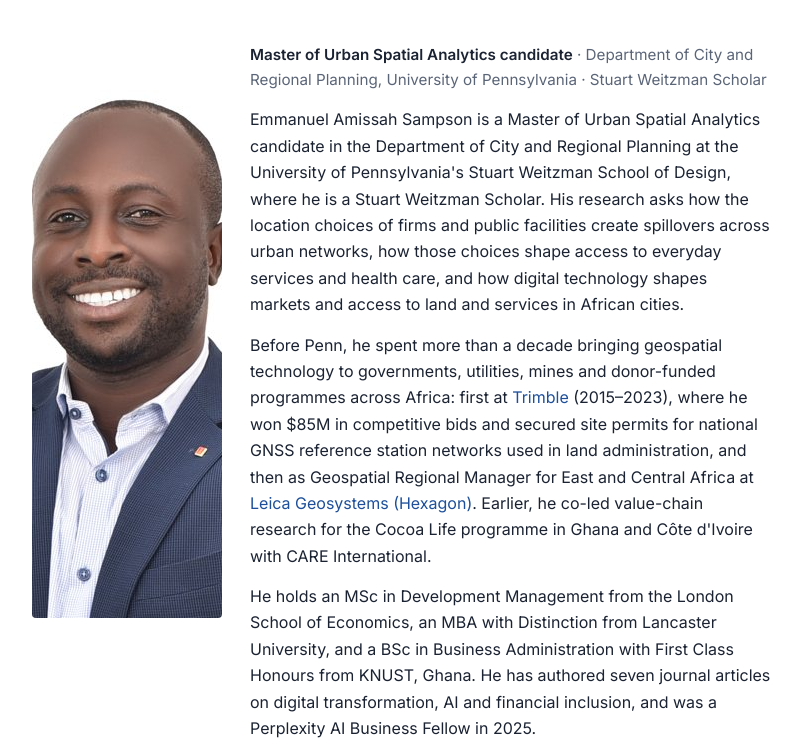
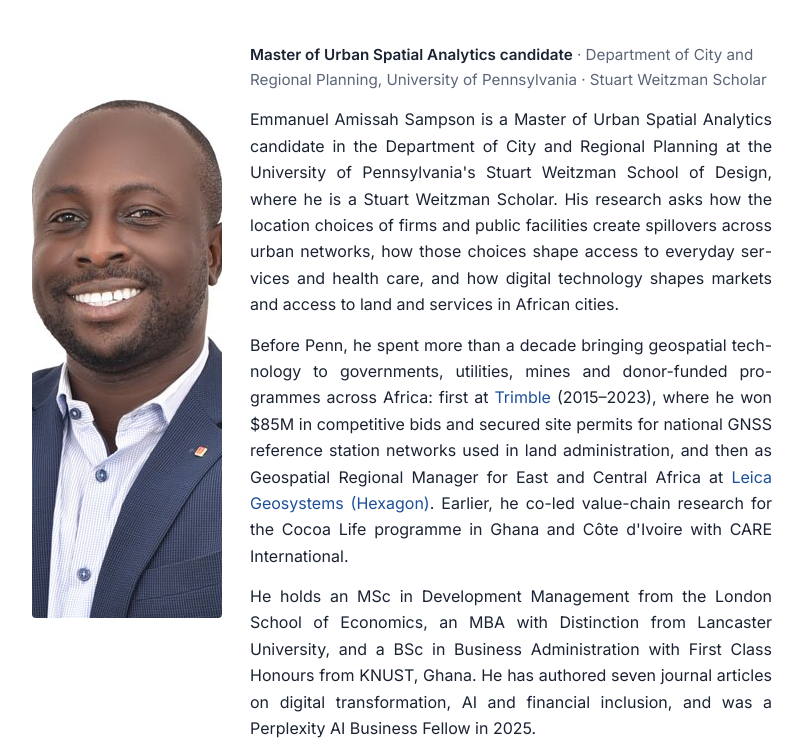
Before and after one commit to emmanuelsampson-prog/emmanuelsampson-prog.github.io, a plain HTML site: page index.html in a window 1280 px wide. Shown: the part 55-800 px from the top of the page, without its empty margins (238-1041 px from the left). Drawn offline with Linux system fonts and the light colour scheme.

Commit message:
Justify body text
Co-Authored-By: Claude Opus 5.5 <noreply@anthropic.com>
Claude-Session: https://claude.ai/code/session_017YrYn4ydT8E98jxy1kXvSG

```diff
--- a/index.html
+++ b/index.html
@@ -97,6 +97,9 @@ figure img{display:block;width:100%;height:auto;max-height:420px;object-fit:cont
 .btn:hover{background:var(--accent);color:var(--bg);text-decoration:none}
 .edu{list-style:none;padding:0;margin:22px 0 0;display:grid;gap:10px}
 .edu li{display:grid;grid-template-columns:52px minmax(0,1fr);gap:16px;font-size:.95rem}
+
+/* justified write-ups */
+.bio .text p:not(.role):not(.contact),.project>p:not(.meta):not(.plinks),.field p:not(.meta),.note,.countries{text-align:justify;hyphens:auto;-webkit-hyphens:auto}
 
 footer{margin-top:56px;border-top:1px solid var(--rule)}
 footer .wrap{padding-block:22px 34px;font-size:.86rem;color:var(--muted);display:flex;flex-wrap:wrap;justify-content:space-between;gap:8px}
```
